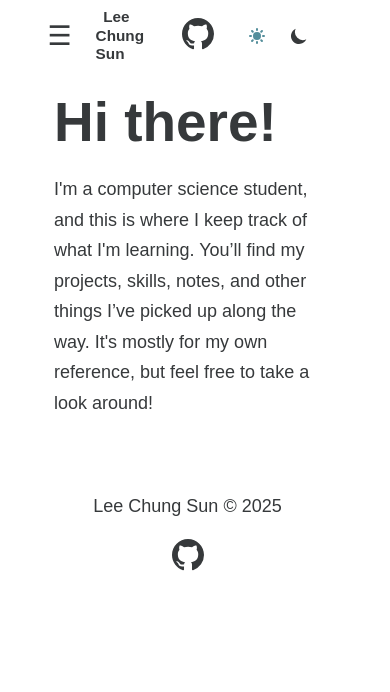
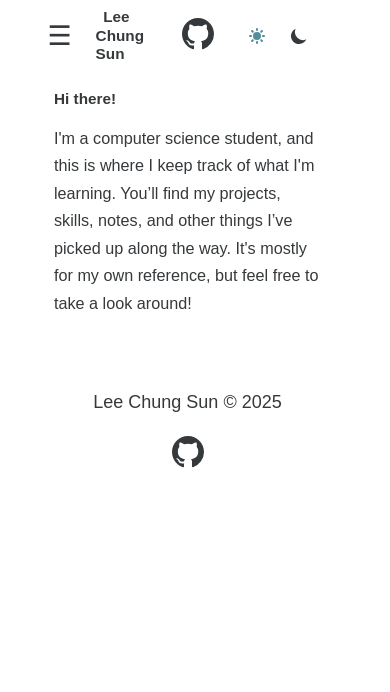
Before and after one commit to leeCS-404/leeCS-404.github.io, an Astro site: page / in a window 390 px wide. Built offline with nearby package versions, Linux system fonts and the light colour scheme; Astro itself is replaced by a stand-in of ours.

Commit message:
fix blog word size

```diff
--- a/src/styles/global.css
+++ b/src/styles/global.css
@@ -186,3 +186,13 @@ hr {
 		padding: 1em;
 	}
 }
+
+@media (max-width: 720px) {
+	h1, h2, h3, h4, h5, h6 {
+		font-size: 0.85em;
+	}
+
+	p{
+		font-size: 0.9em;
+	}
+}
```
